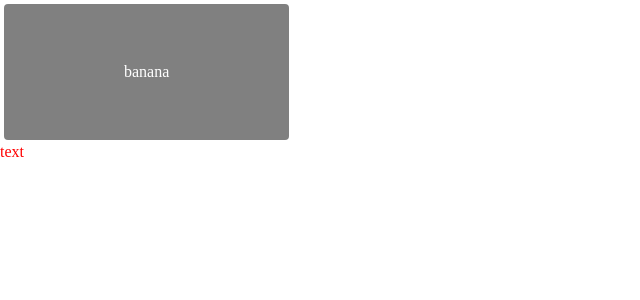
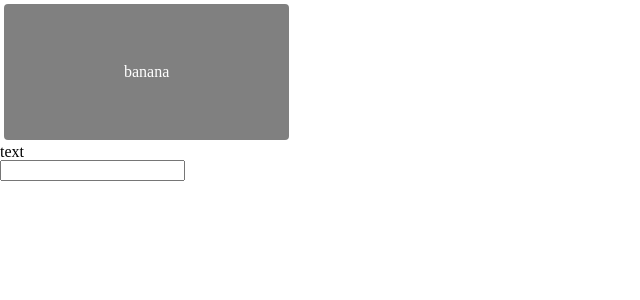
Before and after one commit to miss-gif/vue3-lifecycle, a Vue app: page / in a window 1280 px wide. Shown: the top 300 px of the page, without its empty margins (0-640 px from the left). Built offline with nearby package versions, Linux system fonts and the light colour scheme.

Commit message:
컴포넌트 Emit

```diff
--- a/src/App.vue
+++ b/src/App.vue
@@ -1,5 +1,5 @@
 <template>
-  <MyBtn class="abc" style="color: red" title="script">banana</MyBtn>
+  <MyBtn @heropy="log" @change-msg="logMsg">banana</MyBtn>
 </template>
 
 <script>
@@ -9,5 +9,14 @@ export default {
   components: {
     MyBtn,
   },
+  methods: {
+    log(event) {
+      console.log("Click!!");
+      console.log(event);
+    },
+    logMsg(msg) {
+      console.log(msg);
+    },
+  },
 };
 </script>
--- a/src/components/MyBtn.vue
+++ b/src/components/MyBtn.vue
@@ -2,14 +2,22 @@
   <div class="btn">
     <slot></slot>
   </div>
-  <h1 v-bind="$attrs">text</h1>
+  <h1 @dblclick="$emit('heropy', $event)">text</h1>
+  <input type="text" v-model="msg" />
 </template>
 
 <script>
 export default {
-  inheritAttrs: false,
-  created() {
-    console.log(this.$attrs);
+  emits: ["heropy", "changeMsg"],
+  data() {
+    return {
+      msg: "",
+    };
+  },
+  watch: {
+    msg() {
+      this.$emit("changeMsg", this.msg);
+    },
   },
 };
 </script>
```
